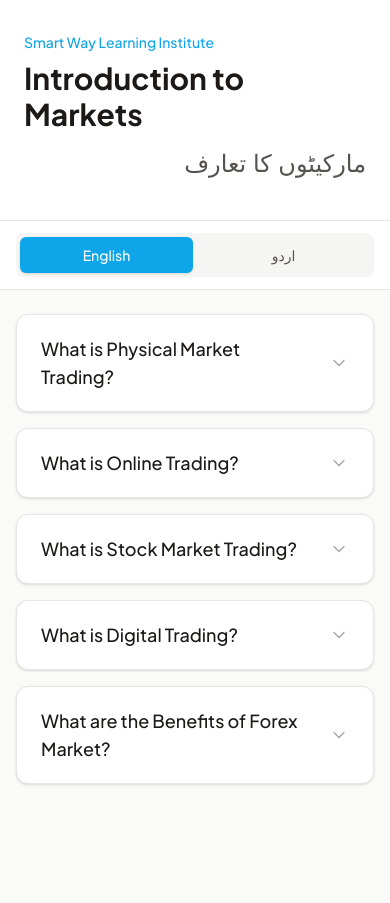
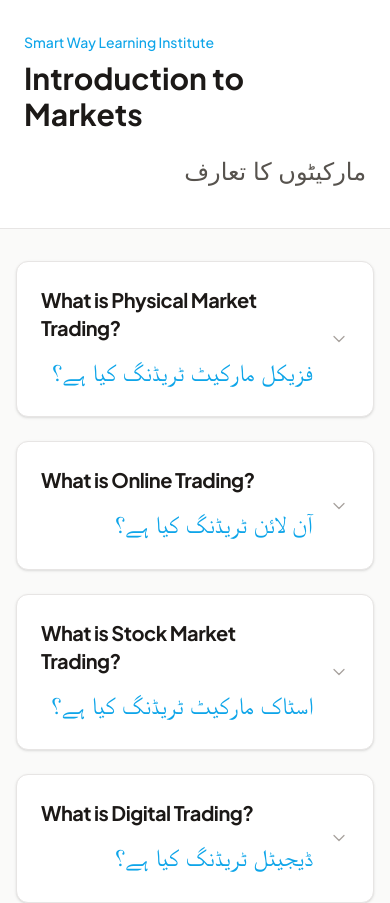
Before and after one commit to ahmer11122/smartWayLearning, a Next.js app: page /lesson in a window 390 px wide. Shown: the top 903 px of the page. Before the commit the page ends 844 px from the top, so only its background shows below. Built offline with nearby package versions, Linux system fonts and the light colour scheme; a web font is replaced by a local one.

Commit message:
new design

```diff
--- a/src/app/lesson/page.tsx
+++ b/src/app/lesson/page.tsx
@@ -1,5 +1,5 @@
 import { getLesson } from "@/lib/content";
-import { BilingualLayout } from "@/components/layout/BilingualLayout";
+
 import { QuestionCard } from "@/components/content/QuestionCard";
 
 /**
@@ -135,18 +135,18 @@ export default async function LessonPage() {
     return (
         <main className="min-h-screen bg-bg-APP">
             {/* Header - clean, minimal */}
-            <header className="border-b border-border bg-bg-SURFACE sticky top-0 z-20 lg:static">
+            <header className="border-b border-border bg-bg-SURFACE lg:static">
                 <div className="px-6 py-8 lg:px-12 lg:py-12">
                     <p className="text-sm lg:text-base text-brand-primary font-medium mb-2 lg:mb-3">
                         Smart Way Learning Institute
                     </p>
-                    <div className="flex flex-col lg:flex-row lg:items-baseline lg:justify-between lg:gap-8">
+                    <div className="flex flex-col gap-4 lg:gap-6">
                         <h1 className="text-3xl lg:text-5xl font-bold text-text-PRIMARY">
                             {lesson.title}
                         </h1>
                         {lesson.translation?.urduTitle && (
                             <p
-                                className="mt-2 lg:mt-0 font-urdu text-2xl lg:text-4xl text-text-SECONDARY leading-[2]"
+                                className="font-urdu text-2xl lg:text-4xl text-text-SECONDARY leading-[2]"
                                 dir="rtl"
                             >
                                 {lesson.translation.urduTitle}
@@ -156,48 +156,55 @@ export default async function LessonPage() {
                 </div>
             </header>
 
-            {/* Bilingual Content - Full width on desktop */}
-            <div className="lg:px-8">
-                <BilingualLayout
-                    english={
-                        <div className="space-y-4">
+            {/* Unified Content - Full Width */}
+            <div className="w-full px-4 py-8 lg:px-12 lg:py-16 space-y-6">
                 {sections.map((section) => (
                     <QuestionCard
                         key={section.id}
                         id={section.id}
-                                    question={section.titleEn}
+                        question={
+                            <div className="flex flex-col gap-3 py-1">
+                                <span className="text-xl lg:text-2xl font-bold text-text-PRIMARY tracking-tight">
+                                    {section.titleEn}
+                                </span>
+                                <span
+                                    className="text-2xl lg:text-3xl font-urdu text-brand-primary leading-[1.6] text-right"
+                                    dir="rtl"
                                 >
-                                    <ul className="space-y-3">
-                                        {section.contentEn.map((item, i) => (
-                                            <li key={i} className="text-text-SECONDARY text-base lg:text-lg">
-                                                {item}
+                                    {section.titleUr}
+                                </span>
+                            </div>
+                        }
+                    >
+                        <div className="space-y-8 pt-2">
+                            {/* Interleaved Content Pairs */}
+                            <ul className="flex flex-col">
+                                {section.contentEn.map((itemEn, i) => {
+                                    const itemUr = section.contentUr[i];
+                                    return (
+                                        <li
+                                            key={i}
+                                            className="flex flex-col gap-4 group py-6 border-b border-border last:border-0 first:pt-2"
+                                        >
+                                            {/* English Line */}
+                                            <div className="text-text-PRIMARY text-lg lg:text-xl font-medium leading-relaxed pl-3 border-l-2 border-transparent group-hover:border-brand-primary/30 transition-colors">
+                                                {itemEn}
+                                            </div>
+
+                                            {/* Urdu Line */}
+                                            <div
+                                                className="text-text-SECONDARY text-xl lg:text-3xl leading-[2] font-urdu text-right pr-2 mt-1"
+                                                dir="rtl"
+                                            >
+                                                {itemUr}
+                                            </div>
                                         </li>
-                                        ))}
+                                    );
+                                })}
                             </ul>
+                        </div>
                     </QuestionCard>
                 ))}
-                        </div>
-                    }
-                    urdu={
-                        <div className="space-y-4">
-                            {sections.map((section) => (
-                                <QuestionCard
-                                    key={`${section.id}-ur`}
-                                    id={`${section.id}-ur`}
-                                    question={section.titleUr}
-                                >
-                                    <ul className="space-y-3">
-                                        {section.contentUr.map((item, i) => (
-                                            <li key={i} className="text-text-SECONDARY text-lg lg:text-xl leading-[2.2]">
-                                                {item}
-                                            </li>
-                                        ))}
-                                    </ul>
-                                </QuestionCard>
-                            ))}
-                        </div>
-                    }
-                />
             </div>
         </main>
     );
--- a/src/components/content/QuestionCard.tsx
+++ b/src/components/content/QuestionCard.tsx
@@ -9,7 +9,7 @@ import { SPRING_EXPAND, STAGGER_CONTAINER, STAGGER_ITEM, BUTTON_TAP } from "@/li
 
 interface QuestionCardProps {
     id: string;
-    question: string;
+    question: ReactNode;
     children: ReactNode;
     /** Default expanded state */
     defaultOpen?: boolean;
@@ -57,7 +57,7 @@ export function QuestionCard({ id, question, children, defaultOpen = false }: Qu
                     "cursor-pointer"
                 )}
             >
-                <span>{question}</span>
+                <div className="w-full text-left">{question}</div>
                 <motion.span
                     animate={{ rotate: isOpen ? 180 : 0 }}
                     transition={transition}
--- a/src/components/layout/BilingualLayout.tsx
+++ /dev/null
@@ -1,27 +0,0 @@
-import { type ReactNode } from "react";
-import { BilingualSplit } from "./BilingualSplit";
-import { LanguageTabs } from "./LanguageTabs";
-
-interface BilingualLayoutProps {
-    /** English content */
-    english: ReactNode;
-    /** Urdu content */
-    urdu: ReactNode;
-    className?: string;
-}
-
-/**
- * Responsive Bilingual Layout
- *
- * Automatically switches between:
- * - Desktop (≥1024px): BilingualSplit (two-column)
- * - Mobile (<1024px): LanguageTabs (tab switcher)
- */
-export function BilingualLayout({ english, urdu, className }: BilingualLayoutProps) {
-    return (
-        <>
-            <BilingualSplit english={english} urdu={urdu} className={className} />
-            <LanguageTabs english={english} urdu={urdu} className={className} />
-        </>
-    );
-}
--- a/src/components/layout/LanguageTabs.tsx
+++ /dev/null
@@ -1,137 +0,0 @@
-"use client";
-
-import { useState, type ReactNode } from "react";
-import { motion, AnimatePresence, useReducedMotion } from "framer-motion";
-import { cn } from "@/lib/utils";
-import { SPRING_TACTILE } from "@/lib/animations";
-
-type Language = "en" | "ur";
-
-interface LanguageTabsProps {
-    /** English content */
-    english: ReactNode;
-    /** Urdu content */
-    urdu: ReactNode;
-    /** Default selected language */
-    defaultLanguage?: Language;
-    className?: string;
-}
-
-const TAB_LABELS: Record<Language, string> = {
-    en: "English",
-    ur: "اردو",
-};
-
-/**
- * Mobile Bilingual Layout (<1024px): Sticky tab switcher with slide animation
- *
- * Clean education design:
- * - Sticky Tab Bar at top
- * - AnimatePresence with mode="wait" for language switching
- * - Horizontal slide animation between languages
- */
-export function LanguageTabs({
-    english,
-    urdu,
-    defaultLanguage = "en",
-    className,
-}: LanguageTabsProps) {
-    const [activeLanguage, setActiveLanguage] = useState<Language>(defaultLanguage);
-    const shouldReduceMotion = useReducedMotion();
-
-    const transition = shouldReduceMotion ? { duration: 0 } : SPRING_TACTILE;
-
-    // Slide direction based on language change
-    const slideVariants = {
-        enter: (direction: number) => ({
-            x: direction > 0 ? 100 : -100,
-            opacity: 0,
-        }),
-        center: {
-            x: 0,
-            opacity: 1,
-        },
-        exit: (direction: number) => ({
-            x: direction < 0 ? 100 : -100,
-            opacity: 0,
-        }),
-    };
-
-    const direction = activeLanguage === "ur" ? 1 : -1;
-
-    return (
-        <div className={cn("lg:hidden", className)}>
-            {/* Sticky Tab Bar */}
-            <div
-                className={cn(
-                    "sticky top-0 z-10",
-                    "bg-bg-SURFACE/95 backdrop-blur-sm",
-                    "border-b border-border",
-                    "px-4 py-3"
-                )}
-            >
-                <div
-                    role="tablist"
-                    className={cn(
-                        "flex gap-1",
-                        "bg-bg-ELEVATED rounded-lg p-1"
-                    )}
-                >
-                    {(["en", "ur"] as const).map((lang) => (
-                        <button
-                            key={lang}
-                            role="tab"
-                            aria-selected={activeLanguage === lang}
-                            onClick={() => setActiveLanguage(lang)}
-                            className={cn(
-                                "flex-1 py-2 px-4 rounded-md",
-                                "text-sm font-medium transition-all",
-                                "focus:outline-none focus-visible:ring-2 focus-visible:ring-brand-primary",
-                                activeLanguage === lang
-                                    ? "bg-brand-primary text-white shadow-sm"
-                                    : "text-text-SECONDARY hover:text-text-PRIMARY hover:bg-bg-MUTED"
-                            )}
-                        >
-                            {TAB_LABELS[lang]}
-                        </button>
-                    ))}
-                </div>
-            </div>
-
-            {/* Content Panel with Slide Animation */}
-            <div className="relative overflow-hidden">
-                <AnimatePresence mode="wait" custom={direction}>
-                    <motion.div
-                        key={activeLanguage}
-                        custom={direction}
-                        variants={slideVariants}
-                        initial="enter"
-                        animate="center"
-                        exit="exit"
-                        transition={transition}
-                        role="tabpanel"
-                        aria-labelledby={`tab-${activeLanguage}`}
-                    >
-                        {activeLanguage === "en" ? (
-                            <section
-                                lang="en"
-                                dir="ltr"
-                                className="px-4 py-6 font-sans leading-normal"
-                            >
-                                {english}
-                            </section>
-                        ) : (
-                            <section
-                                lang="ur"
-                                dir="rtl"
-                                className="px-5 py-8 font-urdu leading-[2.2] text-right text-lg"
-                            >
-                                {urdu}
-                            </section>
-                        )}
-                    </motion.div>
-                </AnimatePresence>
-            </div>
-        </div>
-    );
-}
```
Also changed, not shown: src/components/layout/BilingualSplit.tsx (deleted, +0 -59 lines). Lines whose indentation alone changed are shown as unchanged.
